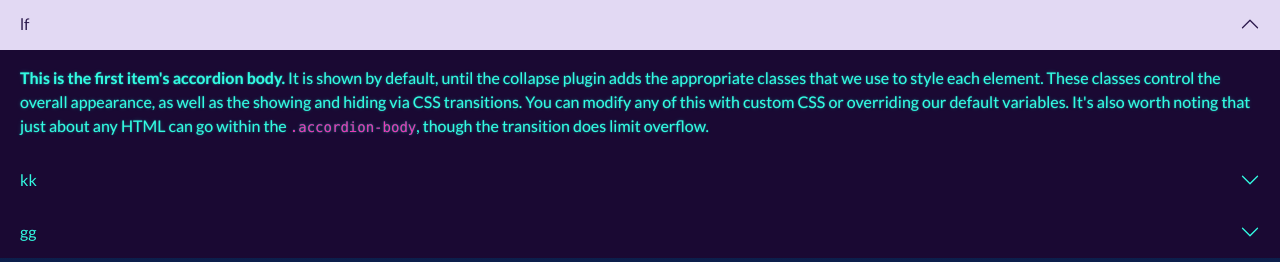
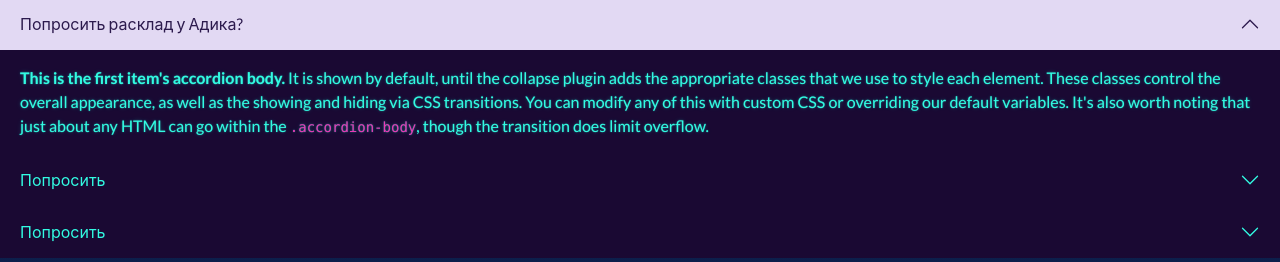
Before and after one commit to dash55548/bootstrap, a plain HTML site: page index.html in a window 1280 px wide. Shown: the part 538-800 px from the top of the page. Drawn offline with nearby package versions, Linux system fonts and the light colour scheme.

Commit message:
ff commit

```diff
--- a/index.html
+++ b/index.html
@@ -75,7 +75,7 @@
         <div class="accordion-item">
           <h2 class="accordion-header" id="headingOne">
             <button class="accordion-button" type="button" data-bs-toggle="collapse" data-bs-target="#collapseOne" aria-expanded="true" aria-controls="collapseOne">
-               lf
+             Попросить расклад у Адика?
             </button>
           </h2>
           <div id="collapseOne" class="accordion-collapse collapse show" aria-labelledby="headingOne" data-bs-parent="#accordionExample">
@@ -87,7 +87,7 @@
         <div class="accordion-item">
           <h2 class="accordion-header" id="headingTwo">
             <button class="accordion-button collapsed" type="button" data-bs-toggle="collapse" data-bs-target="#collapseTwo" aria-expanded="false" aria-controls="collapseTwo">
-                kk
+               Попросить
             </button>
           </h2>
           <div id="collapseTwo" class="accordion-collapse collapse" aria-labelledby="headingTwo" data-bs-parent="#accordionExample">
@@ -99,7 +99,7 @@
         <div class="accordion-item">
           <h2 class="accordion-header" id="headingThree">
             <button class="accordion-button collapsed" type="button" data-bs-toggle="collapse" data-bs-target="#collapseThree" aria-expanded="false" aria-controls="collapseThree">
-gg          </button>
+Попросить          </button>
           </h2>
           <div id="collapseThree" class="accordion-collapse collapse" aria-labelledby="headingThree" data-bs-parent="#accordionExample">
             <div class="accordion-body">
```
